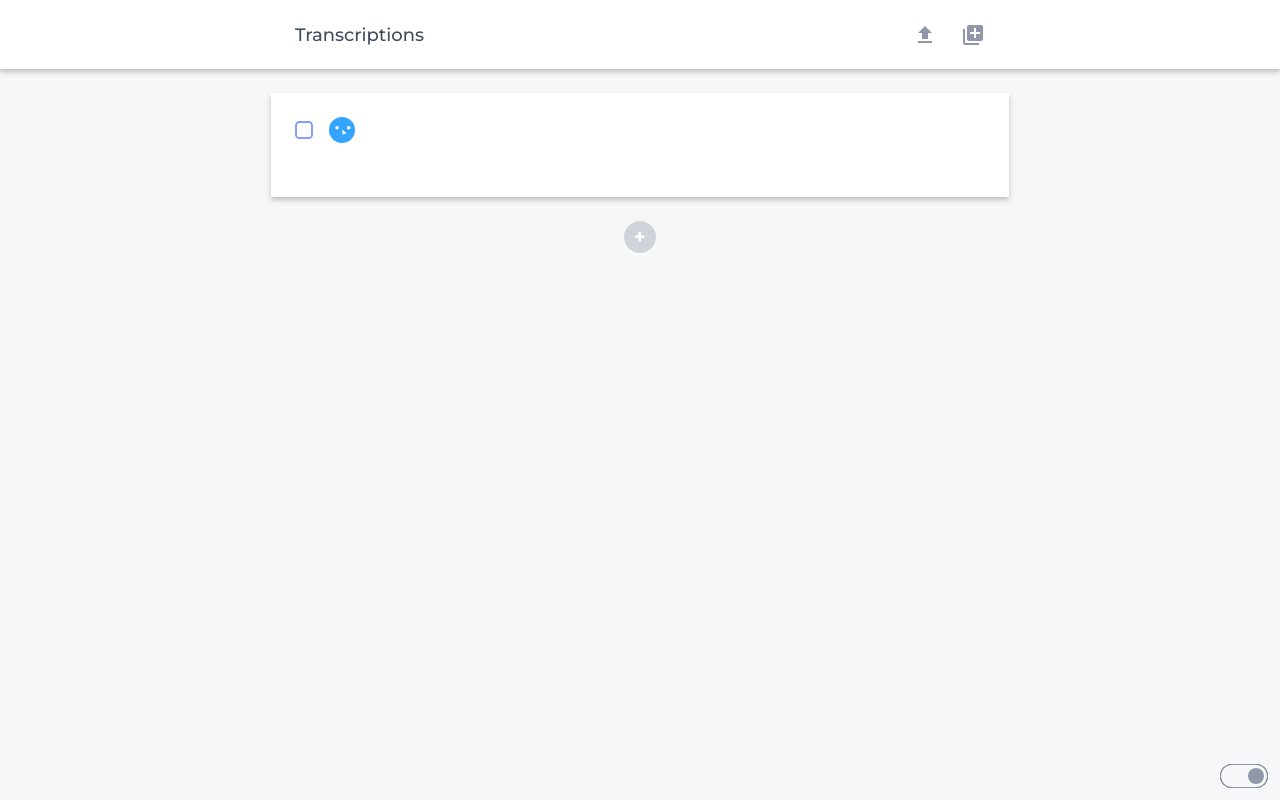
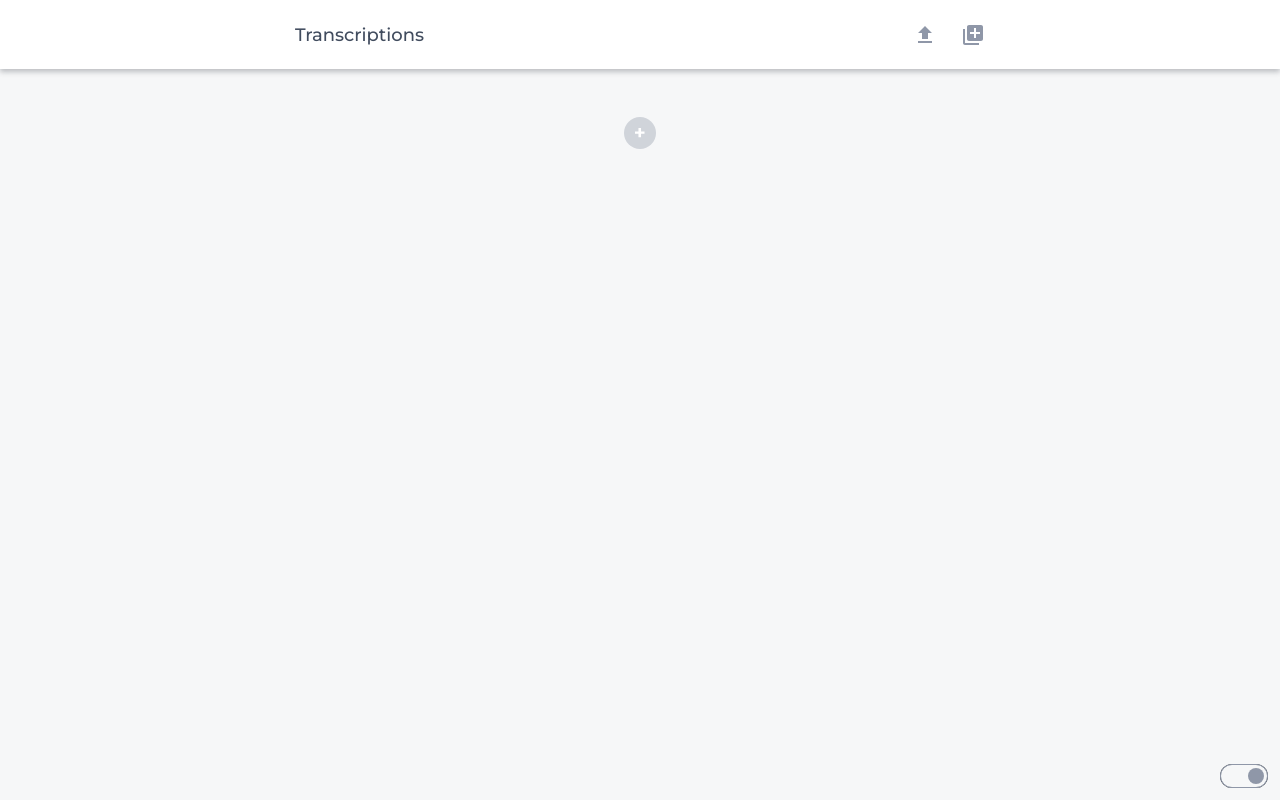
Before and after one commit to Unbabel/frontend-challenge, a Vue app: page / in a window 1280 px wide. Built offline with nearby package versions, Linux system fonts and the light colour scheme.

Commit message:
feat: bind notes to state

```diff
--- a/src/assets/css/dark.scss
+++ b/src/assets/css/dark.scss
@@ -16,7 +16,7 @@
                 box-shadow: 0 3px 5px var(--shadow-dark);
             }
 
-            &__item {
+            li {
                 border-bottom: 1px solid var(--shadow-dark);
             }
         }
--- a/src/assets/css/light.scss
+++ b/src/assets/css/light.scss
@@ -14,7 +14,7 @@
             box-shadow: 0 3px 5px var(--shadow-light);
         }
 
-        &__item {
+        li {
             border-bottom: 1px solid #EAEDEF;
         }
     }
--- a/src/components/Content.vue
+++ b/src/components/Content.vue
@@ -1,7 +1,9 @@
 <template>
     <section class="content">
         <ul class="list">
-            <li><Note /></li>
+            <li v-for="note in notes" :key="note.id">
+                <Note :data="note" />
+            </li>
         </ul>
         <button class="btn">
             <svg width="32" height="32">
@@ -14,9 +16,13 @@
 <script lang="ts">
 import { defineComponent } from 'vue'
 import Note from '@/components/Note.vue'
+import { mapState } from 'vuex';
 
 export default defineComponent({
-    components: { Note }
+    components: { Note },
+    computed: {
+        ...mapState(['notes'])
+    }
 })
 </script>
 
--- a/src/components/Note.vue
+++ b/src/components/Note.vue
@@ -5,23 +5,27 @@
             <svg width="26" height="26" class="icon">
                 <use href="src/assets/images/sprite.svg#person" />
             </svg>
-            <div contenteditable class="note__title" />
+            <div contenteditable class="note__title">{{ data?.voice }}</div>
             <button class="btn">
                 <svg width="16" height="20">
                     <use href="src/assets/images/sprite.svg#delete" />
                 </svg>
             </button>
         </div>
-        <div contenteditable class="note__content"></div>
+        <div contenteditable class="note__content">{{ data?.text }}</div>
     </article>
 </template>
 
 <script lang="ts">
-import { defineComponent } from 'vue'
+import { defineComponent, PropType } from 'vue'
 import Checkbox from '@/components/Checkbox.vue'
+import { Note } from '@/interfaces'
 
 export default defineComponent({
-    components: { Checkbox }
+    components: { Checkbox },
+    props: {
+        data: Object as PropType<Note>
+    }
 })
 </script>
 
--- /dev/null
+++ b/src/interfaces.ts
@@ -0,0 +1,5 @@
+export interface Note {
+    id: number,
+    voice: string,
+    text: string
+}
--- a/src/store/index.ts
+++ b/src/store/index.ts
@@ -2,7 +2,9 @@ import { createStore } from 'vuex'
 
 const store = createStore({
     state() {
-        return {}
+        return {
+            notes: []
+        }
     },
     mutations: {}
 })
```
